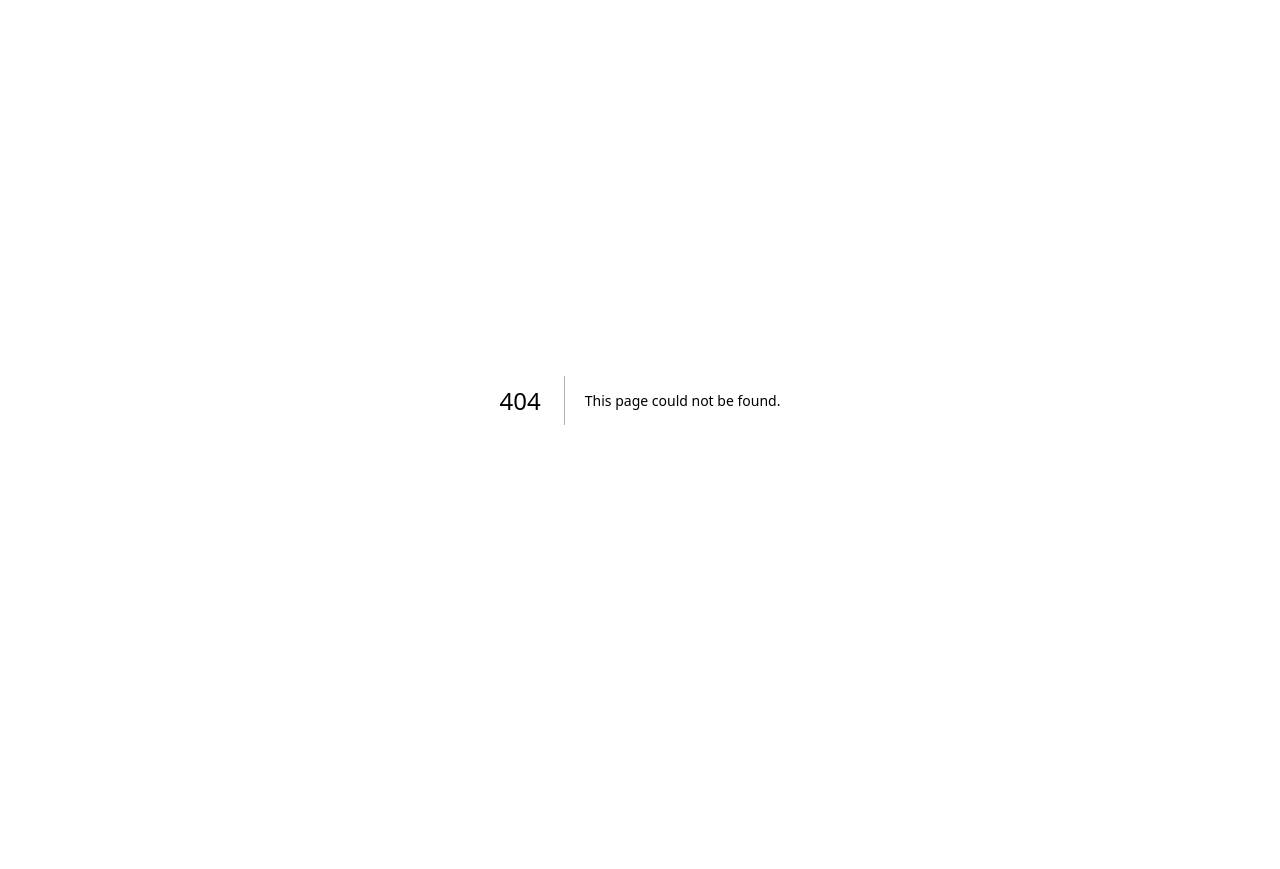
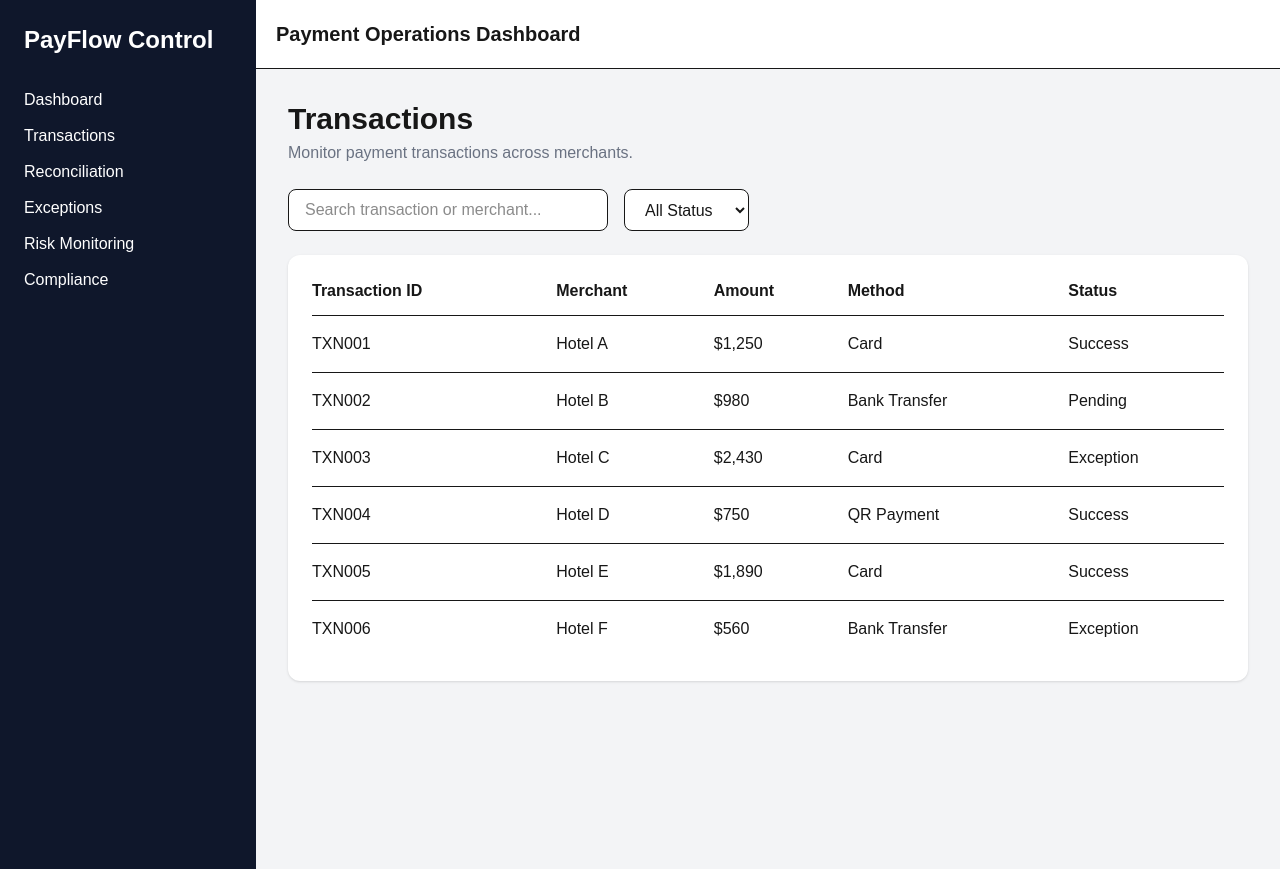
Before and after one commit to yusfss02-glitch/payflow-control, a Next.js app: page /transactions in a window 1280 px wide. Before the commit this address had no page. Before the commit the page ends 800 px from the top, so only its background shows below. Built offline with nearby package versions, Linux system fonts and the light colour scheme.

Commit message:
Add interactive transactions module

```diff
--- /dev/null
+++ b/src/app/compliance/page.tsx
@@ -0,0 +1,9 @@
+import Layout from "@/components/Layout";
+
+export default function CompliancePage() {
+  return (
+    <Layout>
+      <h2 className="text-3xl font-bold">Compliance</h2>
+    </Layout>
+  );
+}
--- /dev/null
+++ b/src/app/dashboard/page.tsx
@@ -0,0 +1,10 @@
+import Layout from "@/components/Layout";
+import Dashboard from "@/components/dashboard/Dashboard";
+
+export default function DashboardPage() {
+  return (
+    <Layout>
+      <Dashboard />
+    </Layout>
+  );
+}
--- /dev/null
+++ b/src/app/exceptions/page.tsx
@@ -0,0 +1,9 @@
+import Layout from "@/components/Layout";
+
+export default function ExceptionsPage() {
+  return (
+    <Layout>
+      <h2 className="text-3xl font-bold">Exceptions</h2>
+    </Layout>
+  );
+}
--- a/src/app/page.tsx
+++ b/src/app/page.tsx
@@ -1,10 +1,5 @@
-import Layout from "@/components/Layout";
-import Dashboard from "@/components/dashboard/Dashboard";
+import { redirect } from "next/navigation";
 
 export default function Home() {
-  return (
-    <Layout>
-      <Dashboard />
-    </Layout>
-  );
+  redirect("/dashboard");
 }
--- /dev/null
+++ b/src/app/reconciliation/page.tsx
@@ -0,0 +1,9 @@
+import Layout from "@/components/Layout";
+
+export default function ReconciliationPage() {
+  return (
+    <Layout>
+      <h2 className="text-3xl font-bold">Reconciliation</h2>
+    </Layout>
+  );
+}
--- /dev/null
+++ b/src/app/risk/page.tsx
@@ -0,0 +1,9 @@
+import Layout from "@/components/Layout";
+
+export default function RiskPage() {
+  return (
+    <Layout>
+      <h2 className="text-3xl font-bold">Risk Monitoring</h2>
+    </Layout>
+  );
+}
--- /dev/null
+++ b/src/app/transactions/page.tsx
@@ -0,0 +1,95 @@
+"use client";
+
+import { useState } from "react";
+import Layout from "@/components/Layout";
+
+const transactions = [
+  { id: "TXN001", merchant: "Hotel A", amount: "$1,250", status: "Success", method: "Card" },
+  { id: "TXN002", merchant: "Hotel B", amount: "$980", status: "Pending", method: "Bank Transfer" },
+  { id: "TXN003", merchant: "Hotel C", amount: "$2,430", status: "Exception", method: "Card" },
+  { id: "TXN004", merchant: "Hotel D", amount: "$750", status: "Success", method: "QR Payment" },
+  { id: "TXN005", merchant: "Hotel E", amount: "$1,890", status: "Success", method: "Card" },
+  { id: "TXN006", merchant: "Hotel F", amount: "$560", status: "Exception", method: "Bank Transfer" },
+];
+
+export default function TransactionsPage() {
+  const [search, setSearch] = useState("");
+  const [status, setStatus] = useState("All");
+
+  const filteredTransactions = transactions.filter((transaction) => {
+    const matchesSearch =
+      transaction.id.toLowerCase().includes(search.toLowerCase()) ||
+      transaction.merchant.toLowerCase().includes(search.toLowerCase());
+
+    const matchesStatus =
+      status === "All" || transaction.status === status;
+
+    return matchesSearch && matchesStatus;
+  });
+
+  return (
+    <Layout>
+      <div className="space-y-6">
+        <div>
+          <h2 className="text-3xl font-bold">Transactions</h2>
+          <p className="mt-1 text-gray-500">
+            Monitor payment transactions across merchants.
+          </p>
+        </div>
+
+        <div className="flex gap-4">
+          <input
+            type="text"
+            placeholder="Search transaction or merchant..."
+            value={search}
+            onChange={(e) => setSearch(e.target.value)}
+            className="w-80 rounded-lg border bg-white px-4 py-2"
+          />
+
+          <select
+            value={status}
+            onChange={(e) => setStatus(e.target.value)}
+            className="rounded-lg border bg-white px-4 py-2"
+          >
+            <option value="All">All Status</option>
+            <option value="Success">Success</option>
+            <option value="Pending">Pending</option>
+            <option value="Exception">Exception</option>
+          </select>
+        </div>
+
+        <div className="rounded-xl bg-white p-6 shadow">
+          <table className="w-full text-left">
+            <thead>
+              <tr className="border-b">
+                <th className="pb-3">Transaction ID</th>
+                <th className="pb-3">Merchant</th>
+                <th className="pb-3">Amount</th>
+                <th className="pb-3">Method</th>
+                <th className="pb-3">Status</th>
+              </tr>
+            </thead>
+
+            <tbody>
+              {filteredTransactions.map((transaction) => (
+                <tr key={transaction.id} className="border-b last:border-0">
+                  <td className="py-4 font-medium">{transaction.id}</td>
+                  <td>{transaction.merchant}</td>
+                  <td>{transaction.amount}</td>
+                  <td>{transaction.method}</td>
+                  <td>{transaction.status}</td>
+                </tr>
+              ))}
+            </tbody>
+          </table>
+
+          {filteredTransactions.length === 0 && (
+            <p className="py-8 text-center text-gray-500">
+              No transactions found.
+            </p>
+          )}
+        </div>
+      </div>
+    </Layout>
+  );
+}
--- a/src/components/Layout.tsx
+++ b/src/components/Layout.tsx
@@ -1,3 +1,5 @@
+import Link from "next/link";
+
 export default function Layout({
   children,
 }: {
@@ -9,12 +11,29 @@ export default function Layout({
         <h2 className="text-2xl font-bold">PayFlow Control</h2>
 
         <nav className="mt-8 space-y-3">
-          <p>Dashboard</p>
-          <p>Transactions</p>
-          <p>Reconciliation</p>
-          <p>Exceptions</p>
-          <p>Risk Monitoring</p>
-          <p>Compliance</p>
+          <Link href="/dashboard" className="block hover:text-cyan-300">
+            Dashboard
+          </Link>
+
+          <Link href="/transactions" className="block hover:text-cyan-300">
+            Transactions
+          </Link>
+
+          <Link href="/reconciliation" className="block hover:text-cyan-300">
+            Reconciliation
+          </Link>
+
+          <Link href="/exceptions" className="block hover:text-cyan-300">
+            Exceptions
+          </Link>
+
+          <Link href="/risk" className="block hover:text-cyan-300">
+            Risk Monitoring
+          </Link>
+
+          <Link href="/compliance" className="block hover:text-cyan-300">
+            Compliance
+          </Link>
         </nav>
       </aside>
 
```
